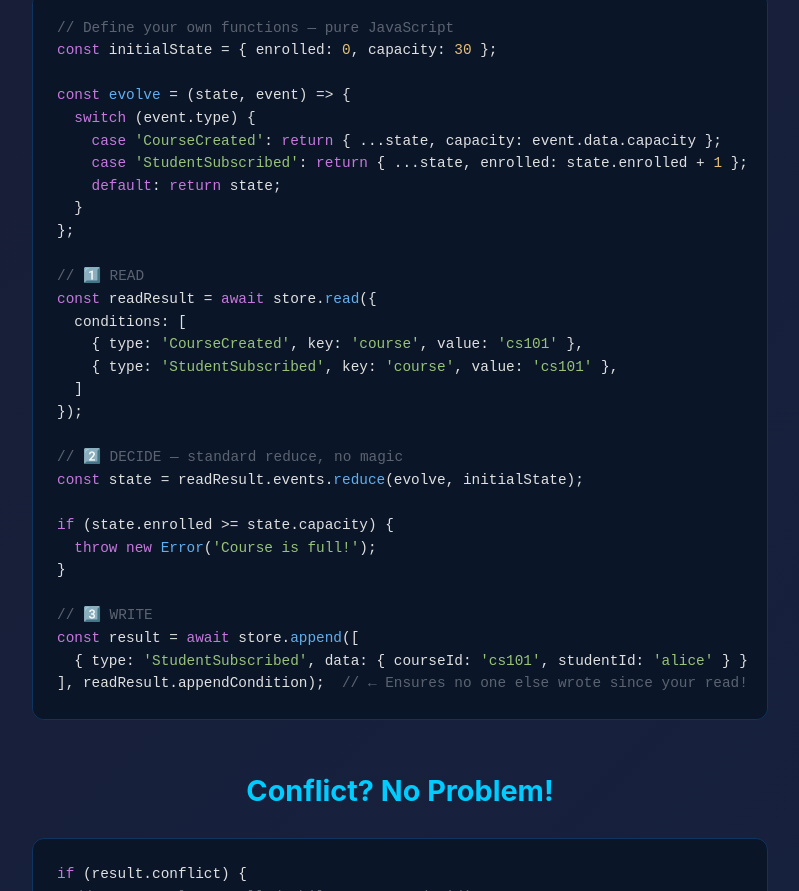
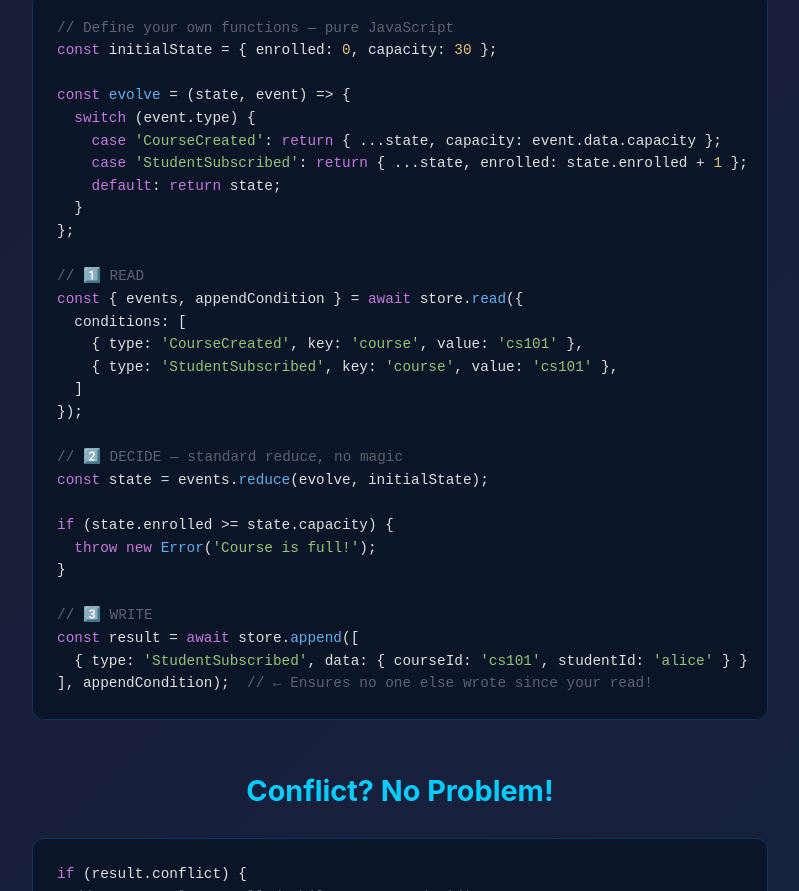
Before and after one commit to SBortz/boundlessdb, a website: page ui/public/index.html in a window 1280 px wide. Shown: the part 1876-2767 px from the top of the page, without its empty margins (240-1039 px from the left). Drawn offline with Linux system fonts and the light colour scheme.

Commit message:
docs: use destructuring in code examples
const { events, appendCondition } = await store.read({...})

Cleaner and shows what you get from read()

```diff
--- a/ui/public/index.html
+++ b/ui/public/index.html
@@ -411,7 +411,7 @@
 };
 
 <span class="comment">// 1️⃣ READ</span>
-<span class="keyword">const</span> readResult = <span class="keyword">await</span> store.<span class="function">read</span>({
+<span class="keyword">const</span> { events, appendCondition } = <span class="keyword">await</span> store.<span class="function">read</span>({
   conditions: [
     { type: <span class="string">'CourseCreated'</span>, key: <span class="string">'course'</span>, value: <span class="string">'cs101'</span> },
     { type: <span class="string">'StudentSubscribed'</span>, key: <span class="string">'course'</span>, value: <span class="string">'cs101'</span> },
@@ -419,7 +419,7 @@
 });
 
 <span class="comment">// 2️⃣ DECIDE — standard reduce, no magic</span>
-<span class="keyword">const</span> state = readResult.events.<span class="function">reduce</span>(evolve, initialState);
+<span class="keyword">const</span> state = events.<span class="function">reduce</span>(evolve, initialState);
 
 <span class="keyword">if</span> (state.enrolled >= state.capacity) {
   <span class="keyword">throw new</span> <span class="function">Error</span>(<span class="string">'Course is full!'</span>);
@@ -428,7 +428,7 @@
 <span class="comment">// 3️⃣ WRITE</span>
 <span class="keyword">const</span> result = <span class="keyword">await</span> store.<span class="function">append</span>([
   { type: <span class="string">'StudentSubscribed'</span>, data: { courseId: <span class="string">'cs101'</span>, studentId: <span class="string">'alice'</span> } }
-], readResult.appendCondition);  <span class="comment">// ← Ensures no one else wrote since your read!</span></code></pre>
+], appendCondition);  <span class="comment">// ← Ensures no one else wrote since your read!</span></code></pre>
   </div>
 
   <div class="code-section">
```
Also changed, not shown: README.md.
